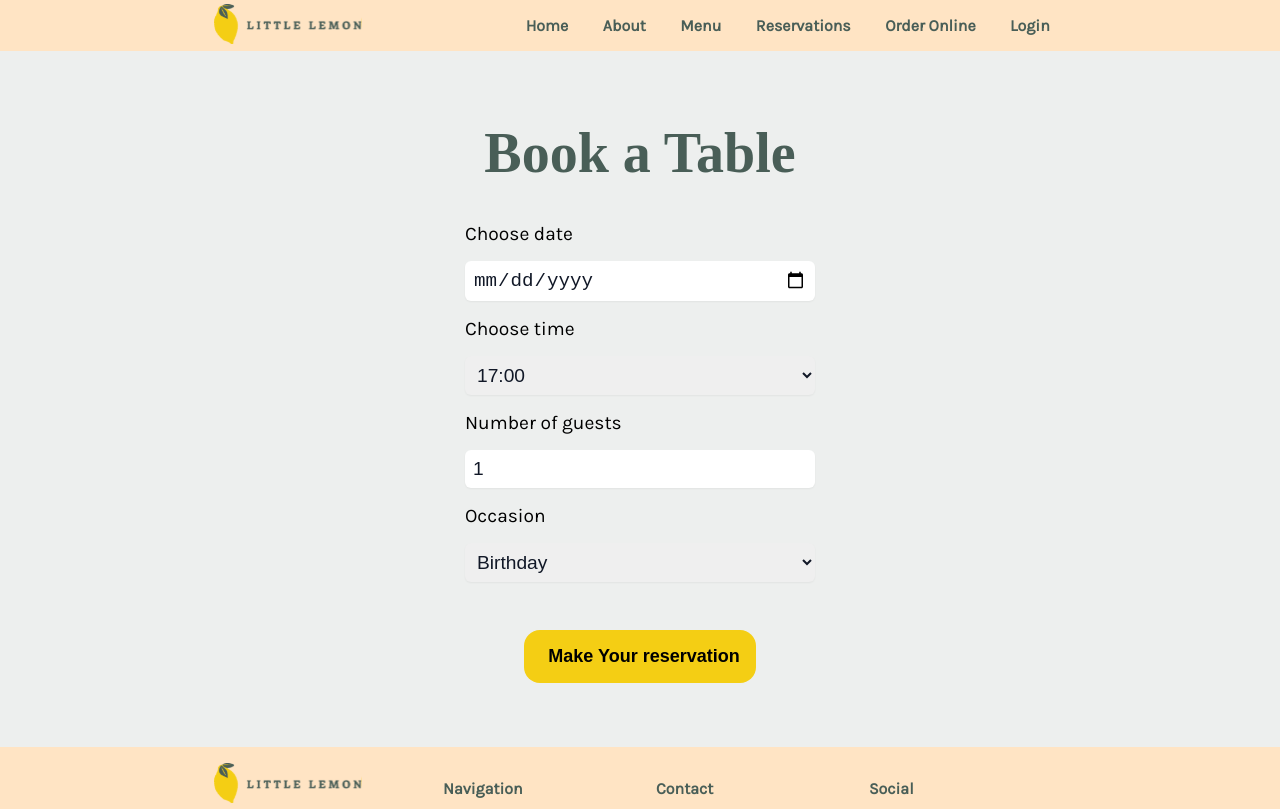
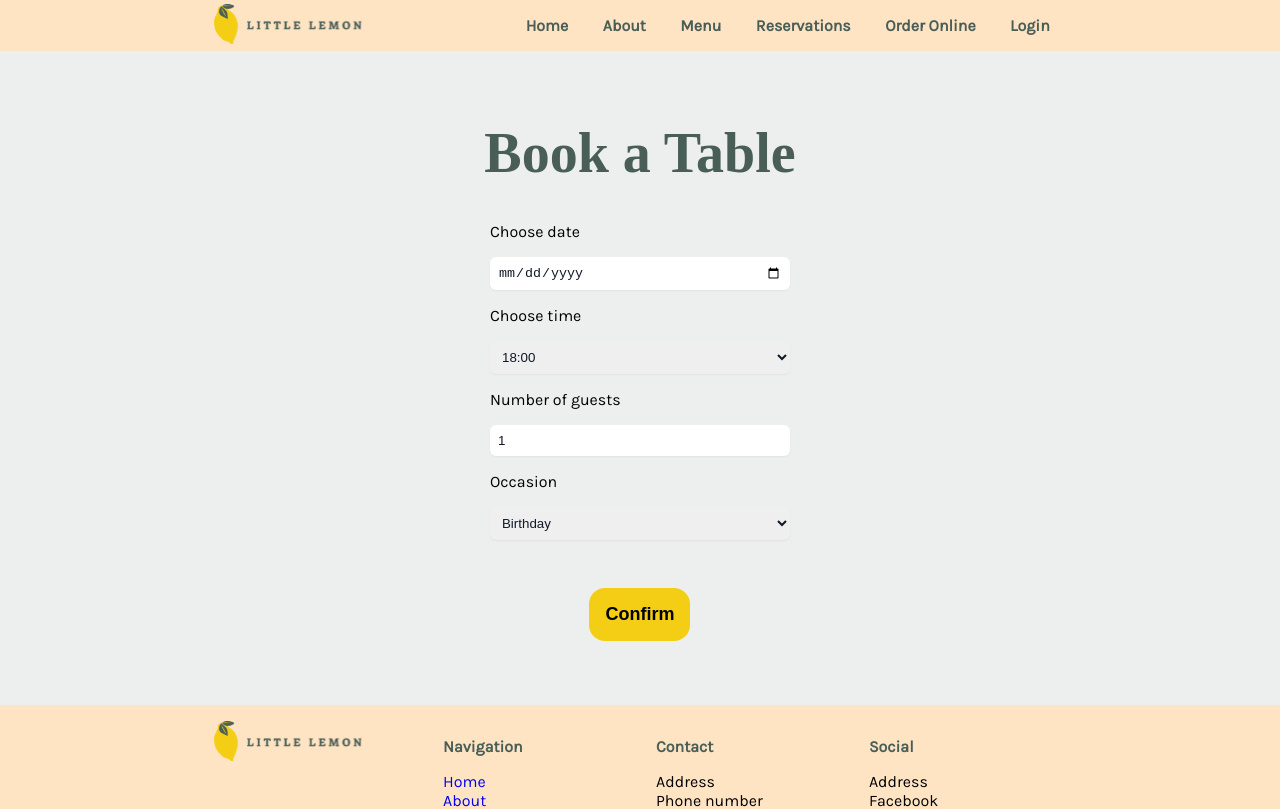
Before and after one commit to TomZhong-au/little-lemon, a React (Create React App) app: page /booking in a window 1280 px wide. Shown: the top 809 px of the page. Built offline with nearby package versions, Linux system fonts and the light colour scheme; a web font is replaced by a local one.

Commit message:
add formik observer to get formik states

```diff
--- a/package.json
+++ b/package.json
@@ -16,7 +16,8 @@
     "react-router-dom": "^6.14.2",
     "react-scripts": "5.0.1",
     "sort-by": "^1.2.0",
-    "web-vitals": "^2.1.4"
+    "web-vitals": "^2.1.4",
+    "yup": "^1.2.0"
   },
   "scripts": {
     "start": "react-scripts start",
--- a/src/App.css
+++ b/src/App.css
@@ -190,13 +190,8 @@ footer a:visited {
   color: #111827;
   box-shadow: 0 1px 2px 0 rgba(0, 0, 0, 0.05);
   margin: 1rem 0;
-  font-size: 1.2rem;
 }
 
 select option {
   padding: 1.2rem;
 }
-
-form label {
-  font-size: 1.2rem;
-}
--- a/src/Components/BookingForm/BookingForm.js
+++ b/src/Components/BookingForm/BookingForm.js
@@ -1,69 +1,71 @@
-import { useRef, useState } from "react";
+import { useEffect } from "react";
 import { PrimaryButton } from "../Buttons";
+import { Formik, Form, Field, ErrorMessage, useFormikContext } from "formik";
+import { initialValues } from "./formik";
 
 const BookingForm = ({ availableTimes, changeTimes, submitForm }) => {
-  const [date, setDate] = useState("");
-  const formRef = useRef(null);
-
-  const handleSubmit = (e) => {
-    e.preventDefault();
-    const values = new FormData(formRef.current);
-    submitForm(values);
-  };
-
   return (
     <>
       <h1 className="booking-title">Book a Table</h1>
-      <form
+      <Formik
+        initialValues={initialValues}
+        onSubmit={(values) => submitForm(values)}
+      >
+        {(formik) => (
+          <Form
             style={{
-          // display: "grid",
-          maxWidth: "350px",
+              maxWidth: "300px",
               gap: "20px",
               marginBottom: "2rem",
               alignItems: "center",
             }}
-        onSubmit={handleSubmit}
-        ref={formRef}
           >
             <label htmlFor="res-date">Choose date</label>
-        <input
+            <Field
               className="booking-input"
               type="date"
               id="res-date"
-          value={date}
               name="date"
-          onChange={(e) => {
-            setDate(e.target.value);
-            //change available times according to date value
-            changeTimes({ payload: e.target.value });
-          }}
             />
+            <ErrorMessage name="date" />
 
             <label htmlFor="res-time">Choose time</label>
-        <select id="res-time" name="time" className="booking-input">
+            <Field
+              id="res-time"
+              name="time"
+              className="booking-input"
+              as="select"
+            >
               {availableTimes.map((time) => (
                 <option key={time} className="booking-input">
                   {time}
                 </option>
               ))}
-        </select>
+            </Field>
+            <ErrorMessage name="time" />
 
             <label htmlFor="guests">Number of guests</label>
-        <input
+            <Field
               className="booking-input"
               type="number"
               min="1"
               max="10"
               id="guests"
               name="guests"
-          defaultValue={1}
             />
+            <ErrorMessage name="guests" />
 
             <label htmlFor="occasion">Occasion</label>
-        <select id="occasion" name="occasion" className="booking-input">
+            <Field
+              id="occasion"
+              name="occasion"
+              className="booking-input"
+              as="select"
+            >
               <option>Birthday</option>
               <option>Anniversary</option>
-        </select>
+            </Field>
+            <ErrorMessage name="occasion" />
 
             <div
               style={{
@@ -72,11 +74,22 @@ const BookingForm = ({ availableTimes, changeTimes, submitForm }) => {
                 marginTop: "2rem",
               }}
             >
-          <PrimaryButton>Make Your reservation</PrimaryButton>
+              <PrimaryButton disabled={!formik.isValid}>Confirm</PrimaryButton>
+              <FormikObserver changeTimes={changeTimes} />
             </div>
-      </form>
+          </Form>
+        )}
+      </Formik>
     </>
   );
 };
 
 export default BookingForm;
+
+const FormikObserver = ({ changeTimes }) => {
+  const { values } = useFormikContext();
+
+  useEffect(() => {
+    changeTimes({ payload: values.date });
+  }, [values.date, changeTimes]);
+};
--- /dev/null
+++ b/src/Components/BookingForm/formik.js
@@ -0,0 +1,12 @@
+import * as Yup from "yup";
+
+export const initialValues = {
+  date: "",
+  time: "18:00",
+  guests: 1,
+  occasion: "",
+};
+
+// export const validationSchema=Yup.object({
+//     date:
+// })
--- a/src/Components/Buttons.js
+++ b/src/Components/Buttons.js
@@ -1,6 +1,6 @@
-export const PrimaryButton = ({ icon, children, onClick }) => {
+export const PrimaryButton = ({ icon, children, onClick, disabled }) => {
   return (
-    <button className="primary-btn" onClick={onClick}>
+    <button className="primary-btn" onClick={onClick} disabled={disabled}>
       <div
         style={{
           display: "flex",
@@ -8,17 +8,17 @@ export const PrimaryButton = ({ icon, children, onClick }) => {
           justifyContent: "space-evenly",
         }}
       >
-        <span style={{ paddingRight: ".25rem" }}>{icon}</span>
+        {icon ? <span style={{ paddingRight: ".5rem" }}>{icon}</span> : null}
 
-        <span style={{ paddingLeft: ".25rem" }}>{children}</span>
+        <span>{children}</span>
       </div>
     </button>
   );
 };
 
-export const SecondaryButton = ({ icon, children, onClick }) => {
+export const SecondaryButton = ({ icon, children, onClick, disabled }) => {
   return (
-    <button className="secondary-btn" onClick={onClick}>
+    <button className="secondary-btn" onClick={onClick} disabled={disabled}>
       <div
         style={{
           display: "flex",
@@ -26,9 +26,9 @@ export const SecondaryButton = ({ icon, children, onClick }) => {
           justifyContent: "space-evenly",
         }}
       >
-        <span style={{ paddingRight: ".25rem" }}>{icon}</span>
+        {icon ? <span style={{ paddingRight: ".5rem" }}>{icon}</span> : null}
 
-        <span style={{ paddingLeft: ".25rem" }}>{children}</span>
+        <span>{children}</span>
       </div>
     </button>
   );
--- a/src/pages/BookingPage.js
+++ b/src/pages/BookingPage.js
@@ -19,8 +19,9 @@ const BookingPage = () => {
   const navigate = useNavigate();
 
   const submitForm = (formData) => {
-    setBookingInfo(formDataToObject(formData));
-    setBookingSucess(submitAPI(formData)); //eslint-disable-line
+    setBookingInfo(formData);
+    const result = submitAPI(formData); //eslint-disable-line
+    setBookingSucess(result);
     return;
   };
 
```
Also changed, not shown: src/Components/BookingForm/FormikObserver.js (added), 1 other file (tests, documents, lock files or other folders). Lines whose indentation alone changed are shown as unchanged.
